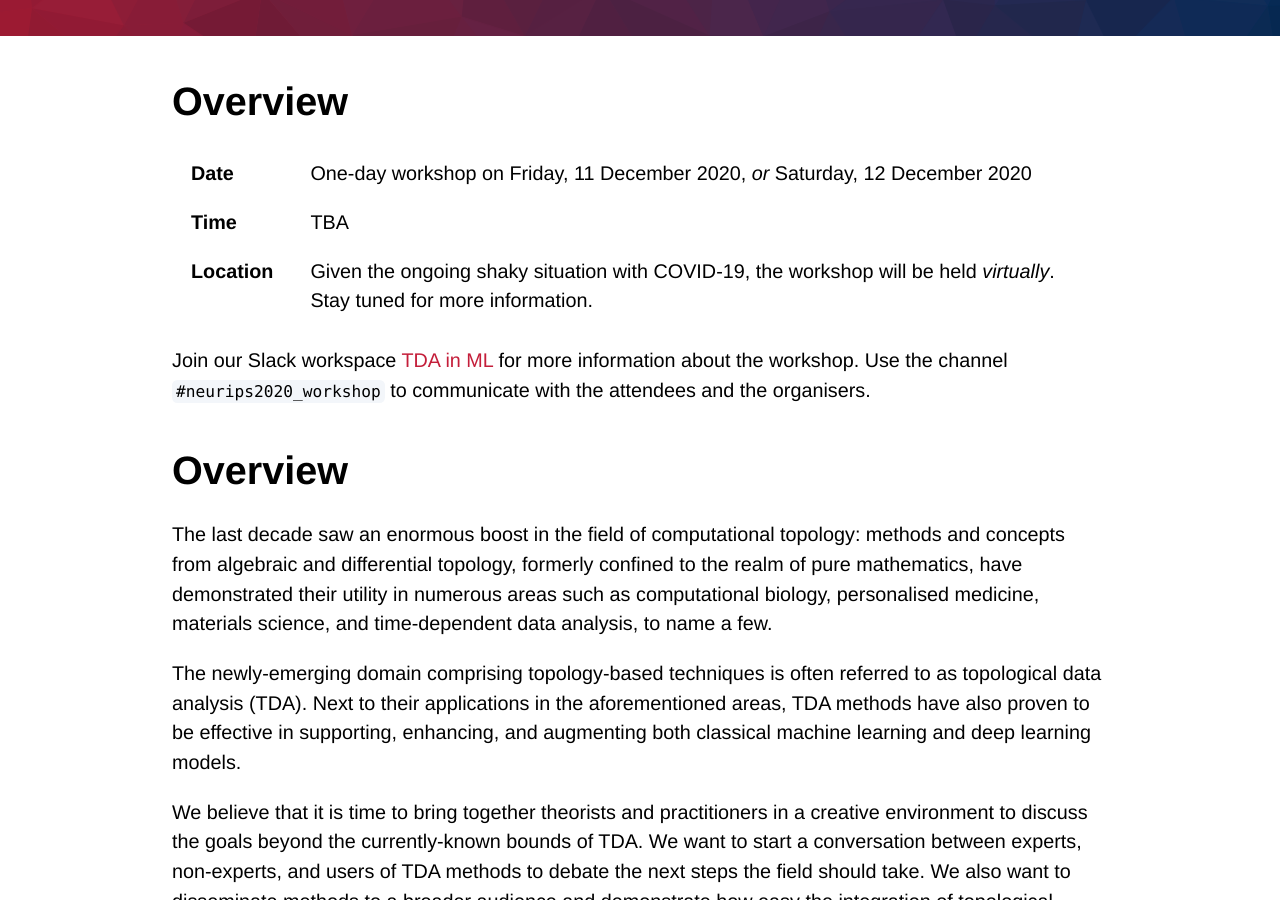
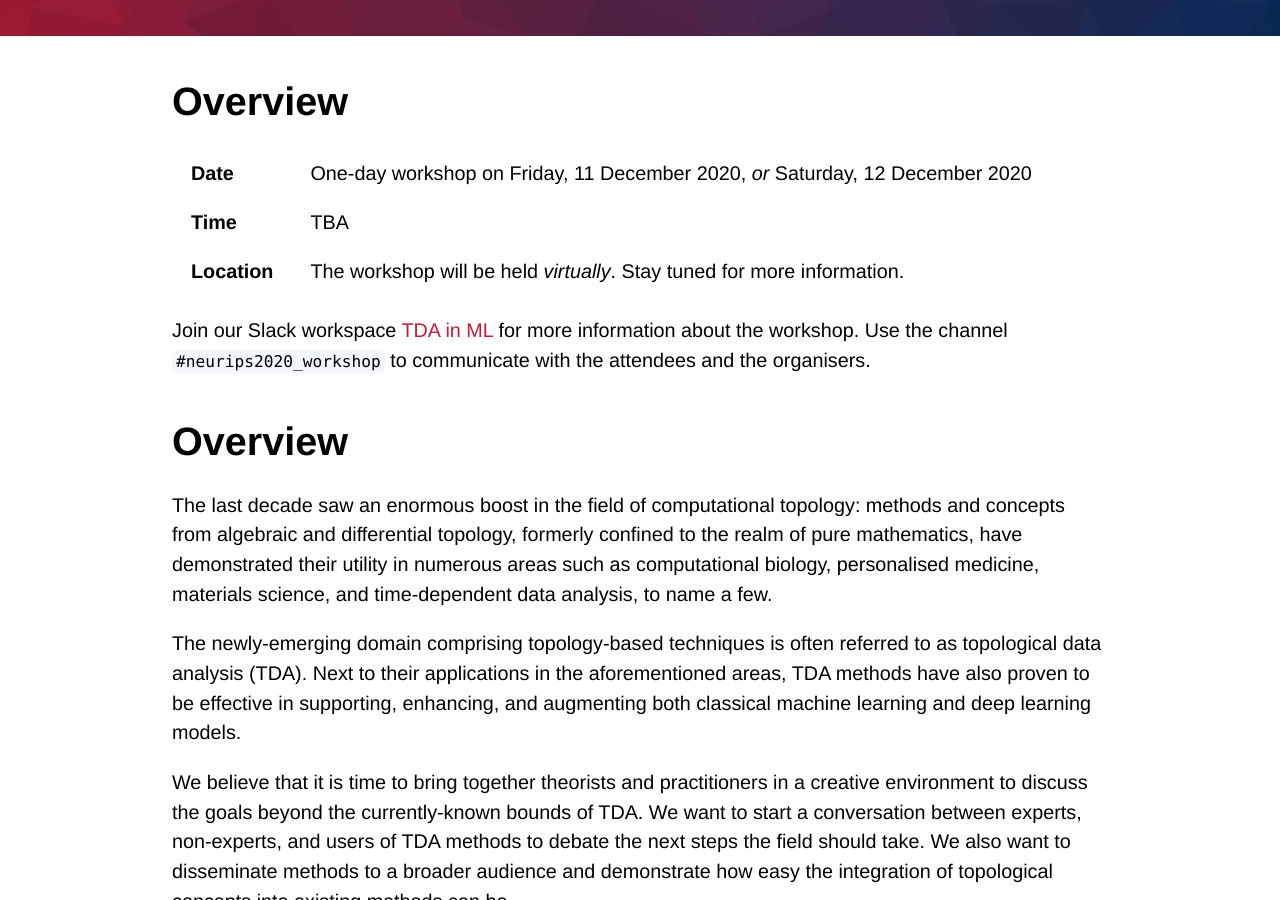
Before and after one commit to tda-in-ml/tda-in-ml.github.io, a Jekyll site: the page built from index.md, in a window 1280 px wide and 900 px high, scrolled down 392 px. Built offline with Jekyll 4.4.1, drawn with Linux system fonts in a browser that asks for light colours; some web fonts are replaced; our own code applies the rules of GitHub Pages for plain Markdown files.

Commit message:
Updated main site

```diff
--- a/index.md
+++ b/index.md
@@ -6,7 +6,7 @@ layout: default
 
 | **Date** |One-day workshop on Friday, 11 December 2020, *or* Saturday, 12 December 2020 |
 | **Time** | TBA |
-| **Location** | Given the ongoing shaky situation with COVID-19, the workshop will be held *virtually*. Stay tuned for more information. |
+| **Location** | The workshop will be held *virtually*. Stay tuned for more information. |
 
 Join our Slack workspace [TDA in ML](https://tda-in-ml.slack.com/join/shared_invite/enQtOTIyMTIyNTYxMTM2LTA2YmQyZjVjNjgxZWYzMDUyODY5MjlhMGE3ZTI1MzE4NjI2OTY0MmUyMmQ3NGE0MTNmMzNiMTViMjM2MzE4OTc#/) for more information about the workshop.
 Use the channel `#neurips2020_workshop` to communicate with the
```
